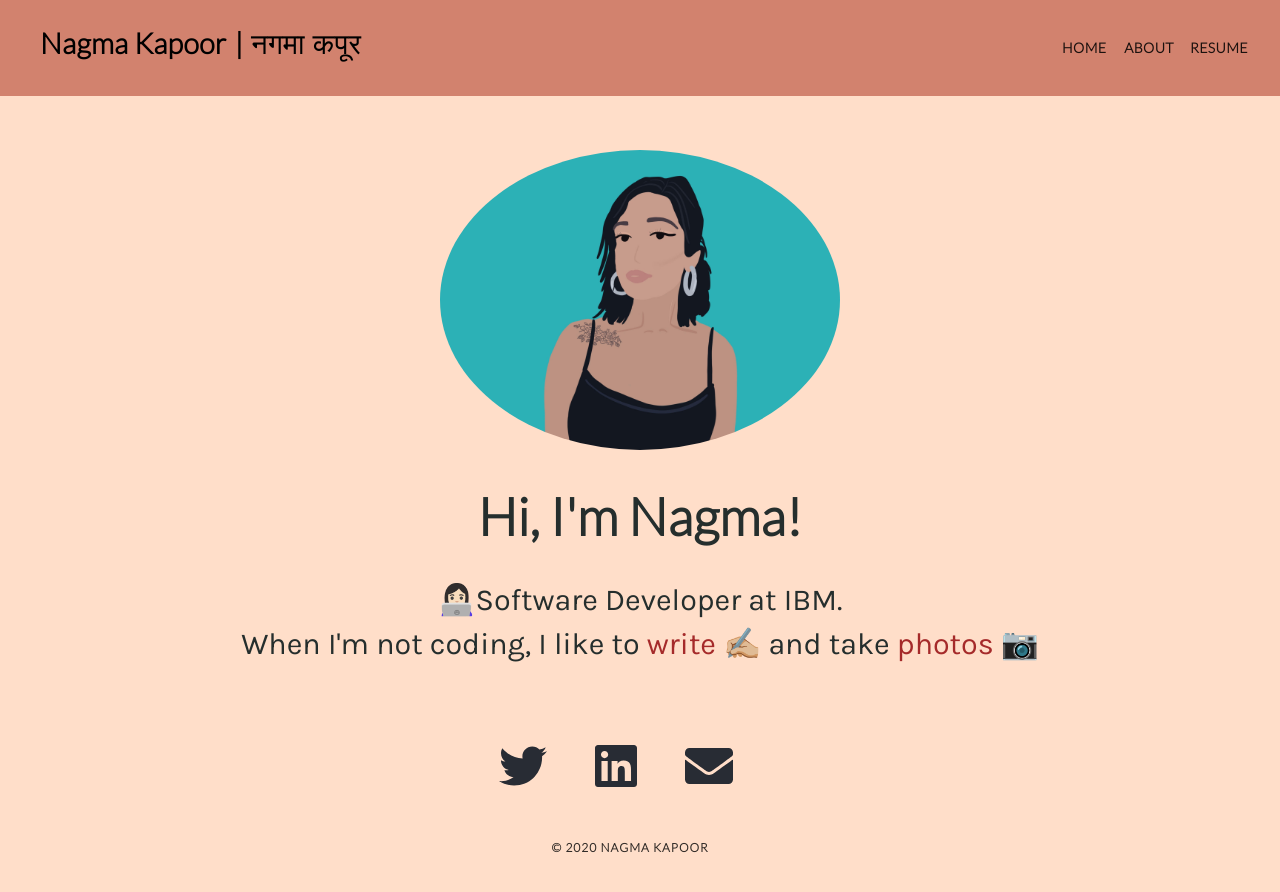
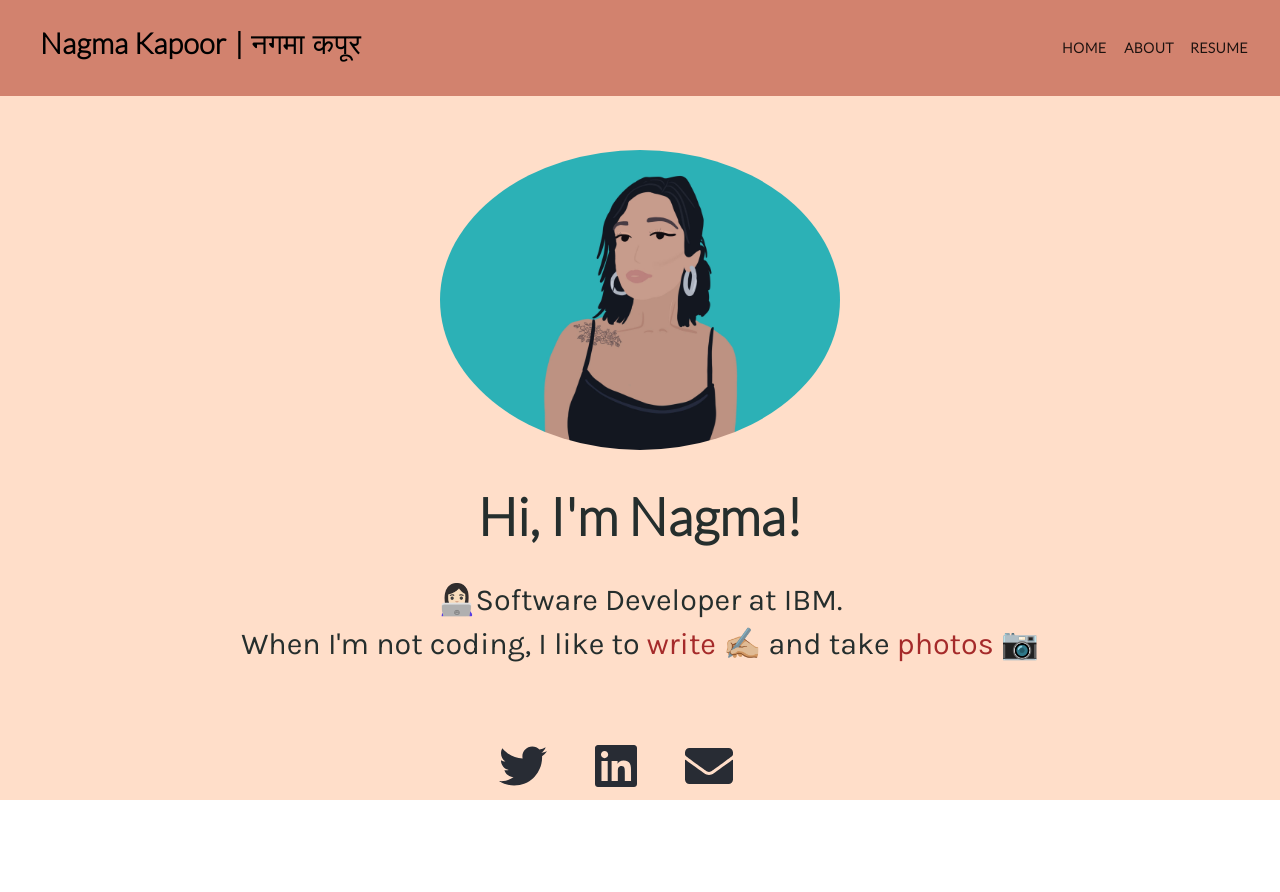
Before and after one commit to nagmak/nagma-site, a React (Create React App) app: page / in a window 1280 px wide. Shown: the top 892 px of the page. After the commit the page ends 800 px from the top, so only its background shows below. Built offline with nearby package versions, Linux system fonts and the light colour scheme.

Commit message:
fix for weird whitespace

```diff
--- a/src/App.css
+++ b/src/App.css
@@ -92,3 +92,13 @@ img, embed, object, video {
 }
 
 html, body, footer { margin: 0; padding: 0 }
+
+html {
+  overflow: hidden;
+    height: 100%;
+}
+
+body {
+  overflow: auto;
+  height: 100%;
+}
```
